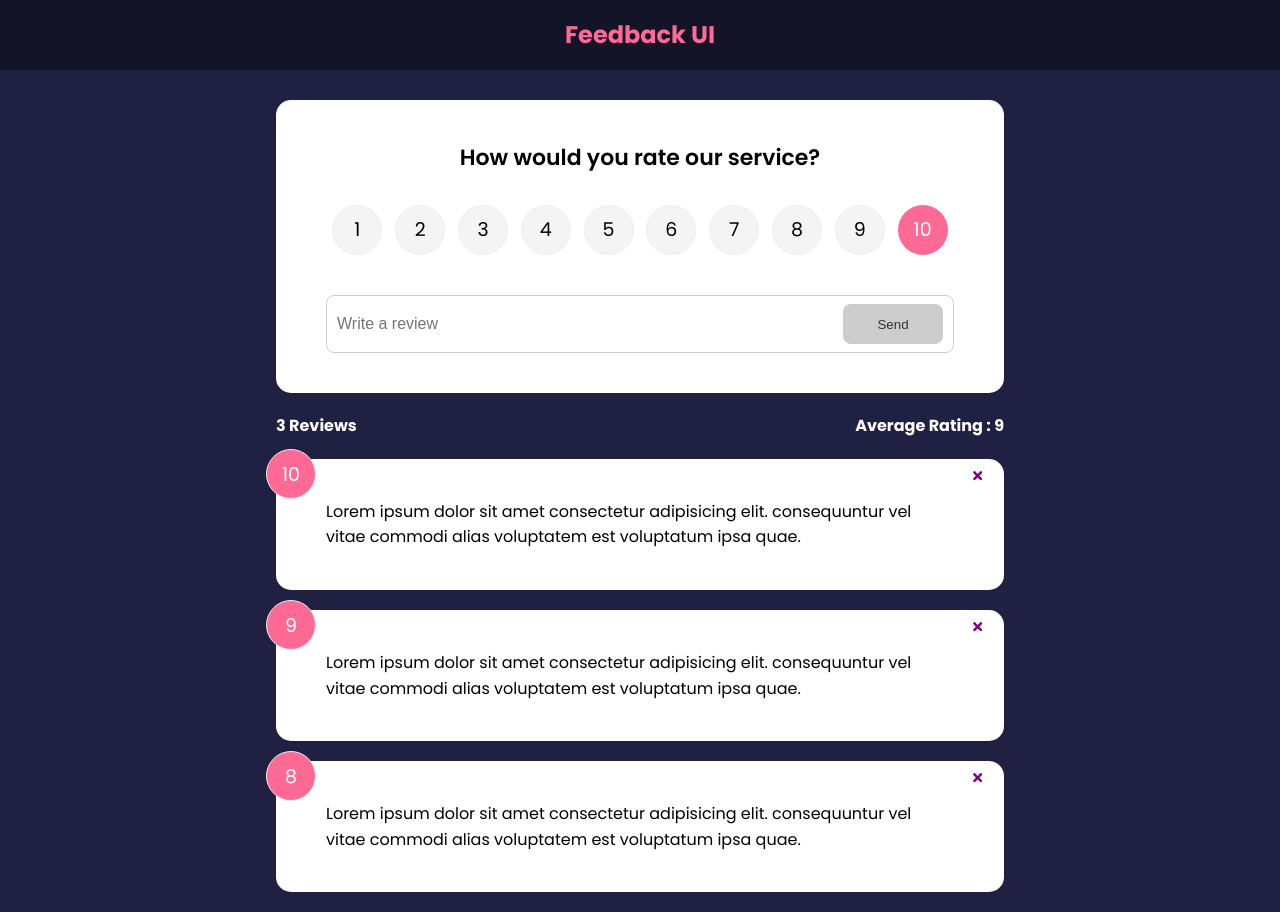
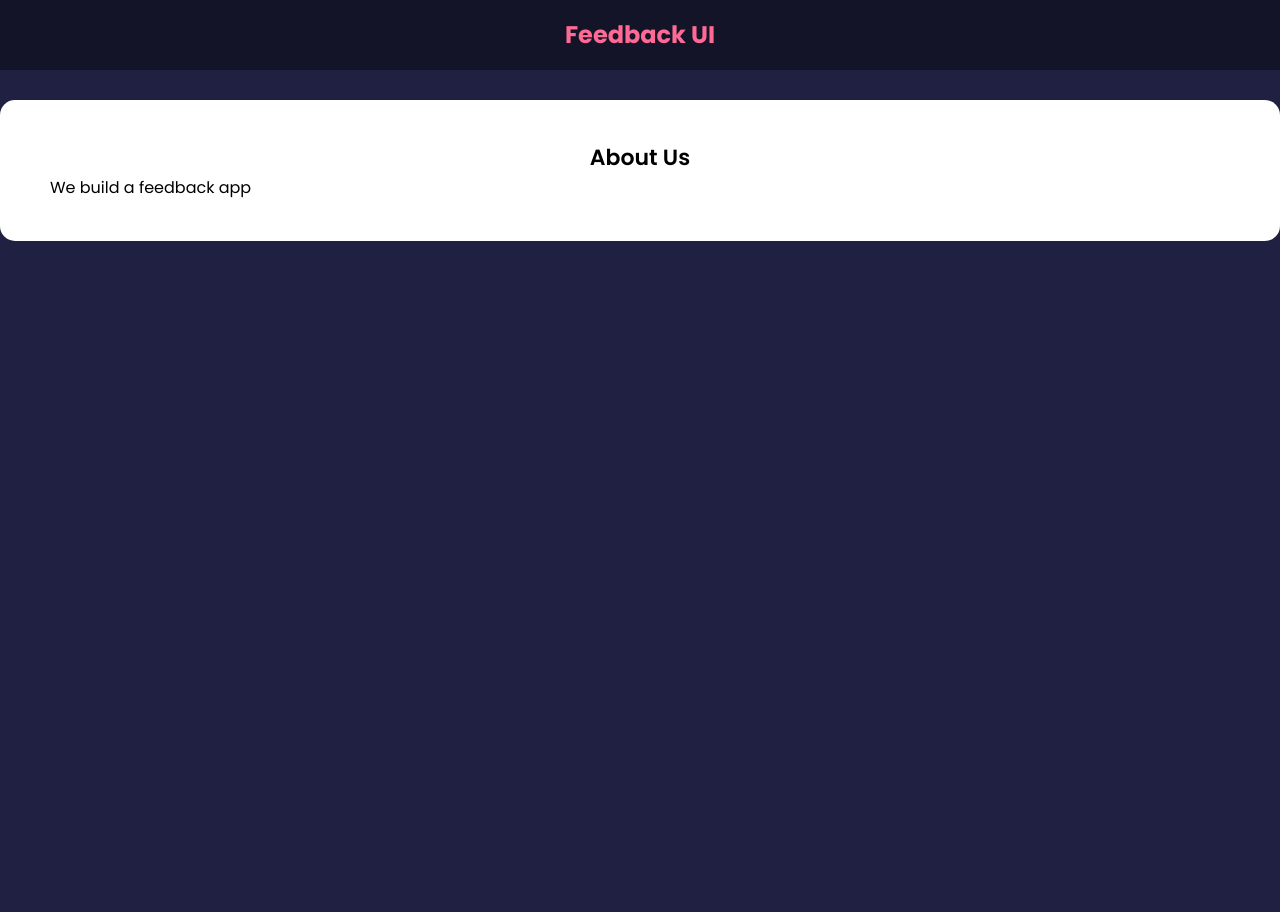
Before and after one commit to ganeshmajhi/feedback-app, a React (Create React App) app: page /about in a window 1280 px wide. After the commit the page ends 800 px from the top, so only its background shows below. Built offline with nearby package versions, Linux system fonts and the light colour scheme.

Commit message:
added router

```diff
--- a/src/App.js
+++ b/src/App.js
@@ -1,4 +1,5 @@
 import { useState } from 'react';
+import { BrowserRouter as Router, Route, Routes } from 'react-router-dom';
 import { v4 as uuidv4 } from 'uuid';
 import './App.css';
 import Header from './components/Header';
@@ -6,6 +7,7 @@
 import feedbackData from './data/feedbackData';
 import FeedbackStats from './components/FeedbackStats';
 import FeedbackForm from './components/FeedbackForm';
+import AboutPage from './pages/AboutPage';
 
 function App() {
   const [feedback, setFeedback] = useState(feedbackData);
@@ -19,14 +21,23 @@
     }
   }
   return (
-    <>
+    <Router>
       <Header/>
-      <div className='container'>
+      <Routes>
+      <Route exact path="/" element={
+
+        <div className='container'>
         <FeedbackForm handleAdd={addFeedback}/>
         <FeedbackStats feedback={feedback}/>
         <FeedbackList feedback = {feedback} handleDelete={deleteFeedback}/>
-      </div>
-    </>
+        </div>
+
+      }>
+
+      </Route>
+      <Route path='/about' element={<AboutPage/>}/>
+      </Routes>
+    </Router>
   );
 }
 
--- /dev/null
+++ b/src/pages/AboutPage.jsx
@@ -0,0 +1,11 @@
+import Card from "../components/shared/Card"
+function AboutPage() {
+  return (
+    <Card>
+        <h2>About Us</h2>
+        <p>We build a feedback app</p>
+    </Card>
+  )
+}
+
+export default AboutPage
```
